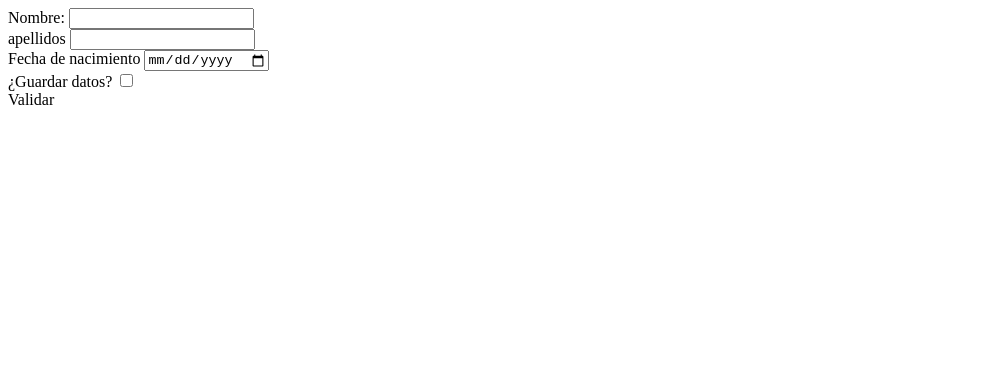
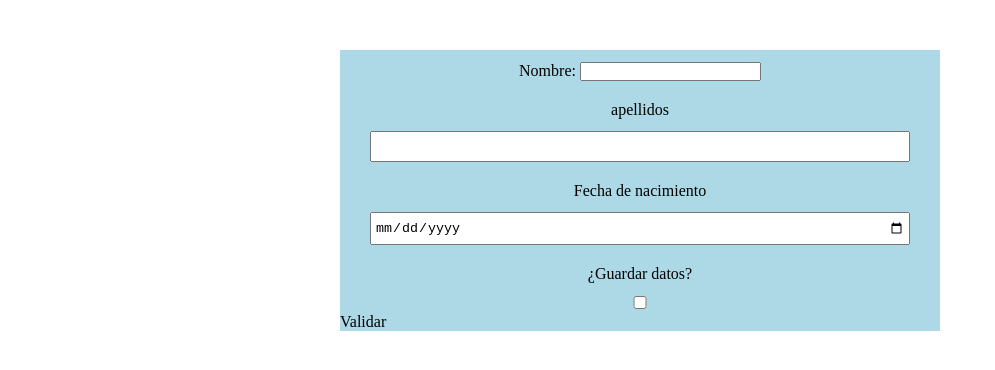
Before and after one commit to JSuarez1707/seudoclases, a plain HTML site: page index.html in a window 1280 px wide. Shown: the whole page, without its empty margins (0-995 px from the left). Drawn offline with Linux system fonts and the light colour scheme.

Commit message:
decimo commit

```diff
--- a/estilos.css
+++ b/estilos.css
@@ -68,5 +68,5 @@ input[type="checkbox"]:checked {
  }
  .form-group > label{
     display: block;
-    margin-bottom: 13px;
+    margin-bottom: 12px;
  }
--- a/index.html
+++ b/index.html
@@ -4,6 +4,7 @@
     <meta charset="UTF-8">
     <meta name="viewport" content="width=device-width, initial-scale=1.0">
     <title>Document</title>
+    <link rel="stylesheet" href="estilos.css">
 </head>
 <body>
     <form action="">
```
